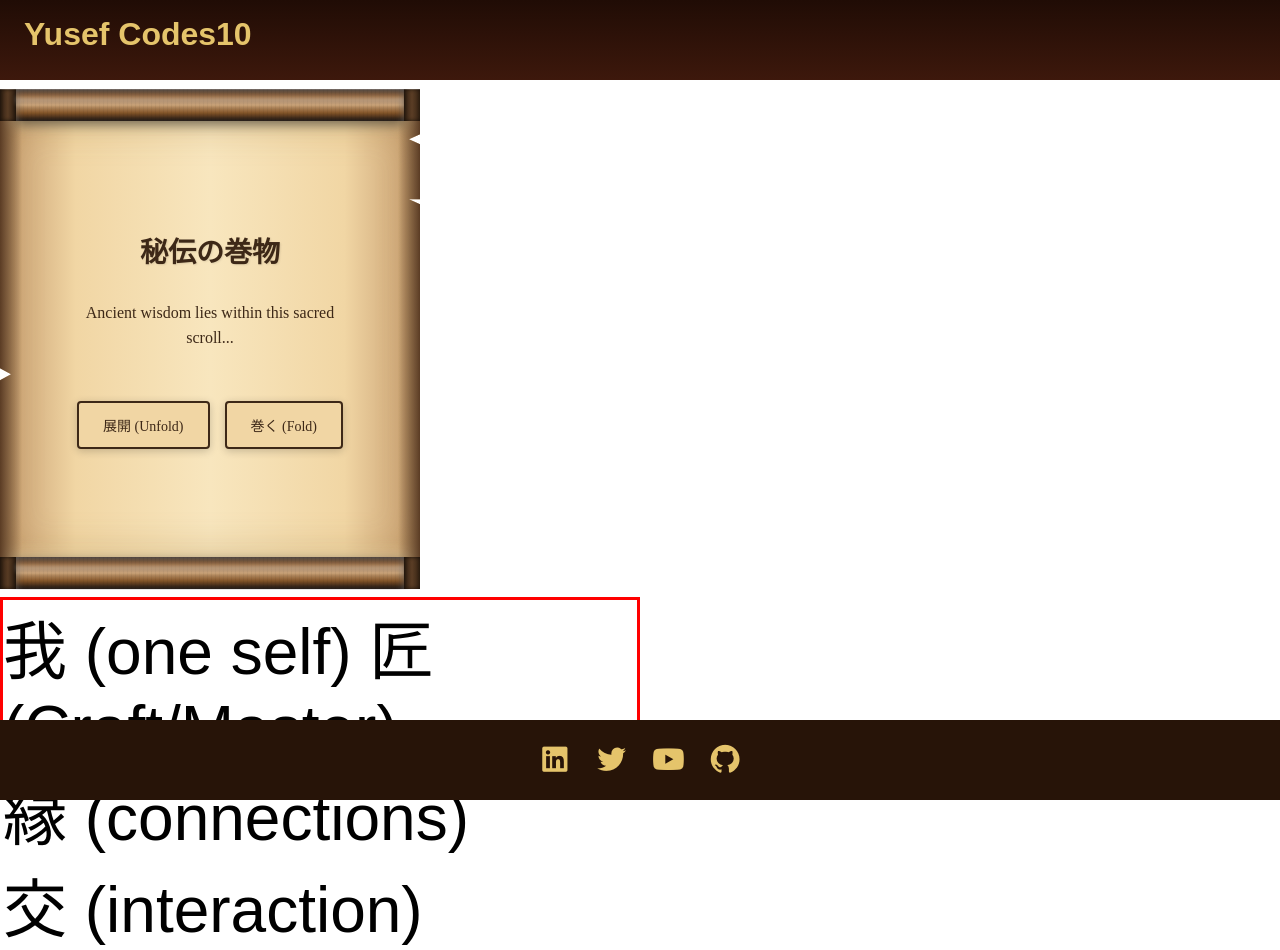
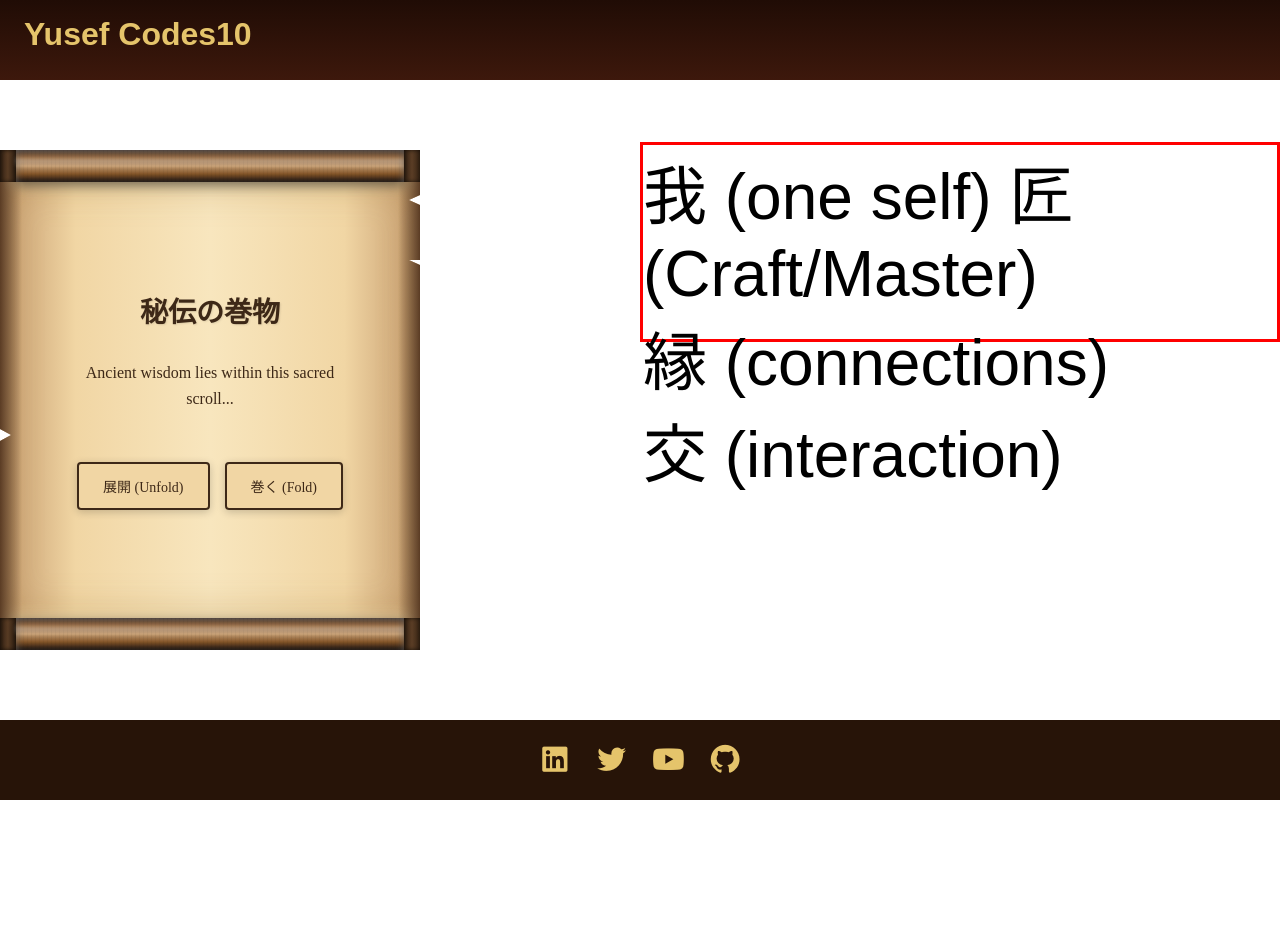
Before and after one commit to yusef-codes10/yusef-codes10-portfolio, a Vue app: page / in a window 1280 px wide. After the commit the page ends 800 px from the top, so only its background shows below. Built offline with nearby package versions, Linux system fonts and the light colour scheme; a web font is replaced by a local one.

Commit message:
solved the issue of the grid areas

```diff
--- a/src/App.vue
+++ b/src/App.vue
@@ -8,10 +8,9 @@ import ManuscriptIndex from './components/ManuscriptIndex.vue'
 <template>
   <div class="portfolio">
     <PHeader />
-    <div class="main-section">
-      <PMain />
-      <ManuscriptIndex />
-    </div>
+
+    <PMain />
+    <ManuscriptIndex />
     <PFooter />
   </div>
 </template>
@@ -26,5 +25,6 @@ import ManuscriptIndex from './components/ManuscriptIndex.vue'
     'navbar navbar'
     'scroll manuscript'
     'footer footer';
+  grid-template-rows: 1fr auto 1fr;
 }
 </style>
```
